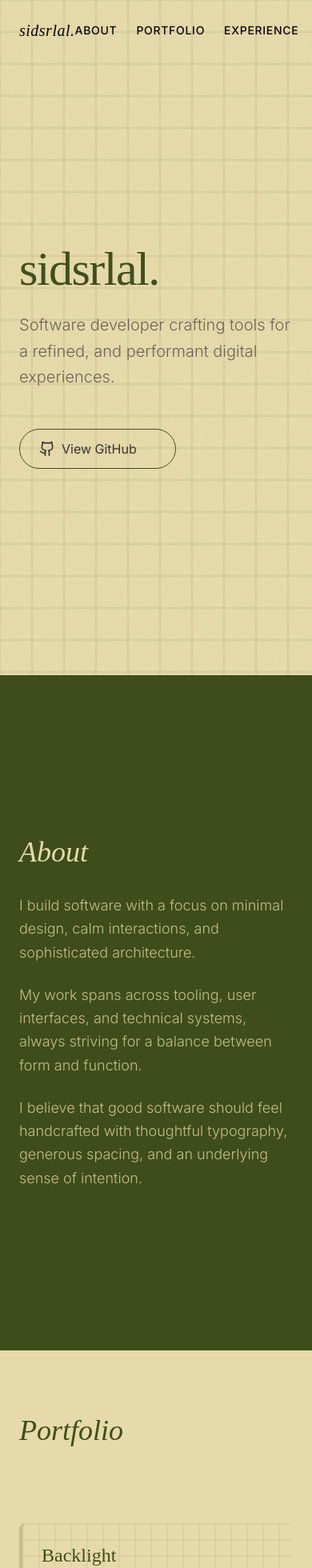
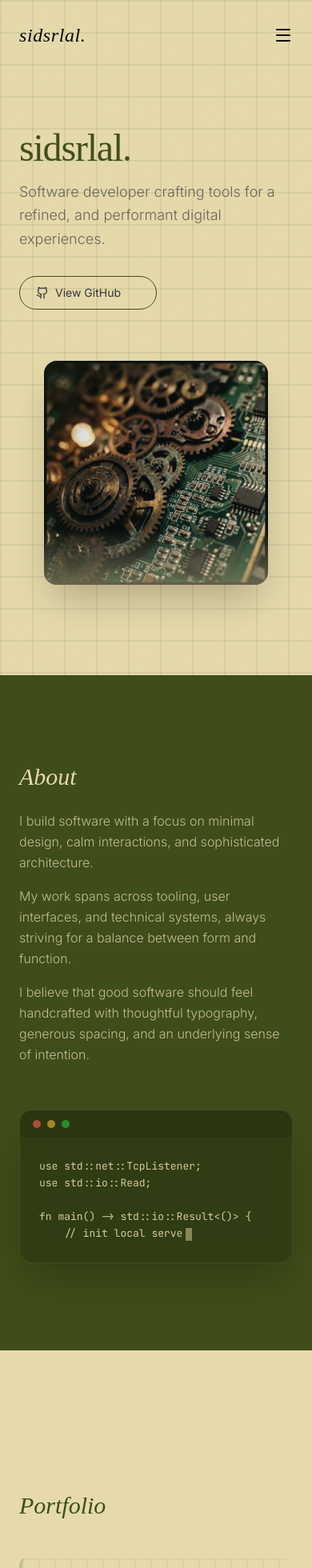
Before and after one commit to sidharthsreelal/sidsrlal, a React (Vite) app: page / in a window 390 px wide. Shown: the top 1960 px of the page at 80% size. Built offline with nearby package versions, Linux system fonts and the light colour scheme.

Commit message:
device wide compatibility

```diff
--- a/index.html
+++ b/index.html
@@ -2,7 +2,7 @@
 <html lang="en">
   <head>
     <meta charset="UTF-8" />
-    <link rel="icon" type="image/svg+xml" href="/vite.svg" />
+    <link rel="icon" type="image/svg+xml" href="/favicon.svg" />
     <meta name="viewport" content="width=device-width, initial-scale=1.0" />
     <title>sidsrlal</title>
   </head>
--- a/src/App.tsx
+++ b/src/App.tsx
@@ -1,9 +1,10 @@
+import { useState } from 'react';
 import { Cursor } from './components/Cursor';
 import { Section } from './components/Section';
 import { Terminal } from './components/Terminal';
 import { InteractiveGrid } from './components/InteractiveGrid';
 import { HeroPortrait } from './components/HeroPortrait';
-import { Github, ArrowUpRight, Mail } from 'lucide-react';
+import { Github, ArrowUpRight, Mail, Menu, X } from 'lucide-react';
 
 const projects = [
   {
@@ -28,7 +29,16 @@ const projects = [
   },
 ];
 
+const navLinks = [
+  { href: '#about', label: 'About' },
+  { href: '#portfolio', label: 'Portfolio' },
+  { href: '#experience', label: 'Experience' },
+  { href: '#contact', label: 'Contact' },
+];
+
 function App() {
+  const [menuOpen, setMenuOpen] = useState(false);
+
   return (
     <div className="relative w-full overflow-hidden selection:bg-olive-dark selection:text-offwhite">
       <div className="noise-overlay"></div>
@@ -36,51 +46,77 @@ function App() {
 
       {/* Navigation */}
       <nav className="fixed top-0 left-0 w-full p-6 md:px-12 md:py-8 flex justify-between items-center z-40 mix-blend-difference text-offwhite">
-        <div className="font-serif text-xl tracking-wide italic">sidsrlal.</div>
-        <div className="flex gap-6 text-sm tracking-wider uppercase font-medium">
-          <a href="#about" className="hover:opacity-70 transition-opacity">About</a>
-          <a href="#portfolio" className="hover:opacity-70 transition-opacity">Portfolio</a>
-          <a href="#experience" className="hover:opacity-70 transition-opacity">Experience</a>
-          <a href="#contact" className="hover:opacity-70 transition-opacity">Contact</a>
+        <div className="font-serif text-2xl md:text-3xl tracking-wide italic">sidsrlal.</div>
+
+        {/* Desktop nav links */}
+        <div className="hidden md:flex gap-6 text-sm tracking-wider uppercase font-medium">
+          {navLinks.map(({ href, label }) => (
+            <a key={href} href={href} className="hover:opacity-70 transition-opacity">{label}</a>
+          ))}
         </div>
+
+        {/* Mobile hamburger button */}
+        <button
+          className="md:hidden p-2 -mr-2"
+          onClick={() => setMenuOpen(!menuOpen)}
+          aria-label="Toggle menu"
+        >
+          {menuOpen ? <X className="w-6 h-6" /> : <Menu className="w-6 h-6" />}
+        </button>
       </nav>
+
+      {/* Mobile fullscreen menu overlay */}
+      {menuOpen && (
+        <div className="fixed inset-0 z-30 bg-olive-dark/95 backdrop-blur-md flex flex-col items-center justify-center gap-8 md:hidden">
+          {navLinks.map(({ href, label }) => (
+            <a
+              key={href}
+              href={href}
+              className="text-offwhite text-3xl font-serif italic tracking-wide hover:opacity-70 transition-opacity"
+              onClick={() => setMenuOpen(false)}
+            >
+              {label}
+            </a>
+          ))}
+        </div>
+      )}
 
       {/* Hero Section */}
       <Section id="home" theme="light" className="justify-center pt-32 relative">
         {/* Interactive Grid Background */}
         <InteractiveGrid className="absolute inset-0" />
 
-        <div className="relative z-10 grid md:grid-cols-[1.2fr_0.8fr] gap-12 items-center">
+        <div className="relative z-10 grid grid-cols-1 md:grid-cols-[1.2fr_0.8fr] gap-8 md:gap-12 items-center">
           <div className="max-w-2xl">
-            <h1 className="font-serif text-6xl md:text-8xl lg:text-9xl tracking-tight text-olive-dark mb-6">
+            <h1 className="font-serif text-5xl sm:text-6xl md:text-8xl lg:text-9xl tracking-tight text-olive-dark mb-4 md:mb-6">
               sidsrlal.
             </h1>
-            <p className="text-xl md:text-2xl text-text/70 max-w-2xl font-light leading-relaxed mb-12">
+            <p className="text-lg sm:text-xl md:text-2xl text-text/70 max-w-2xl font-light leading-relaxed mb-8 md:mb-12">
               Software developer crafting tools for a refined, and performant digital experiences.
             </p>
             <a
               href="https://github.com/sidharthsreelal"
               target="_blank"
               rel="noopener noreferrer"
-              className="inline-flex items-center gap-2 border border-olive-dark px-6 py-3 rounded-full hover:bg-olive-dark hover:text-offwhite transition-colors duration-300 group"
+              className="inline-flex items-center gap-2 border border-olive-dark px-5 py-2.5 md:px-6 md:py-3 rounded-full hover:bg-olive-dark hover:text-offwhite transition-colors duration-300 group text-sm md:text-base"
             >
-              <Github className="w-5 h-5" />
+              <Github className="w-4 h-4 md:w-5 md:h-5" />
               <span>View GitHub</span>
               <ArrowUpRight className="w-4 h-4 opacity-0 -translate-x-2 group-hover:opacity-100 group-hover:translate-x-0 transition-all duration-300" />
             </a>
           </div>
 
-          {/* Editorial Photograph */}
-          <HeroPortrait className="hidden md:block w-full max-w-sm ml-auto aspect-square" />
+          {/* Editorial Photograph — visible on all screens */}
+          <HeroPortrait className="w-full max-w-[280px] sm:max-w-xs md:max-w-sm mx-auto md:ml-auto md:mr-0 aspect-square mt-8 md:mt-0" />
         </div>
       </Section>
 
       {/* About Section */}
       <Section id="about" theme="dark">
-        <div className="grid md:grid-cols-2 gap-12 items-center">
+        <div className="grid grid-cols-1 md:grid-cols-2 gap-8 md:gap-12 items-center">
           <div>
-            <h2 className="font-serif text-4xl md:text-6xl mb-8 italic">About</h2>
-            <div className="space-y-6 text-lg md:text-xl font-light text-offwhite/80 leading-relaxed">
+            <h2 className="font-serif text-3xl sm:text-4xl md:text-6xl mb-6 md:mb-8 italic">About</h2>
+            <div className="space-y-4 md:space-y-6 text-base sm:text-lg md:text-xl font-light text-offwhite/80 leading-relaxed">
               <p>
                 I build software with a focus on minimal design, calm interactions, and sophisticated architecture.
               </p>
@@ -92,7 +128,8 @@ function App() {
               </p>
             </div>
           </div>
-          <div className="hidden md:flex justify-end relative w-full items-center">
+          {/* Terminal — visible on all screens, stacks below on mobile */}
+          <div className="flex justify-center md:justify-end relative w-full items-center mt-6 md:mt-0">
             <Terminal className="w-full max-w-lg aspect-[16/9]" />
           </div>
         </div>
@@ -100,28 +137,28 @@ function App() {
 
       {/* Portfolio Section */}
       <Section id="portfolio" theme="light">
-        <h2 className="font-serif text-4xl md:text-6xl mb-16 text-olive-dark italic">Portfolio</h2>
-        <div className="flex flex-col gap-8 pt-8 max-w-4xl">
+        <h2 className="font-serif text-3xl sm:text-4xl md:text-6xl mb-8 md:mb-16 text-olive-dark italic">Portfolio</h2>
+        <div className="flex flex-col gap-6 md:gap-8 pt-4 md:pt-8 max-w-4xl">
           {projects.map((project, index) => (
             <a
               key={index}
               href={project.link}
               target="_blank"
               rel="noopener noreferrer"
-              className="group block border-l-4 border-olive-dark/20 pl-6 py-6 hover:bg-olive-dark/5 hover:border-olive-dark transition-all duration-500 rounded-lg relative bg-grid-olive"
+              className="group block border-l-4 border-olive-dark/20 pl-4 py-4 md:pl-6 md:py-6 hover:bg-olive-dark/5 hover:border-olive-dark transition-all duration-500 rounded-lg relative bg-grid-olive"
               data-clickable="true"
             >
-              <div className="flex flex-col md:flex-row md:items-center justify-between gap-6">
-                <div className="space-y-2">
-                  <h3 className="text-2xl md:text-4xl font-serif font-medium text-olive-dark group-hover:translate-x-3 transition-transform duration-500">
+              <div className="flex items-center justify-between gap-4 md:gap-6">
+                <div className="space-y-1 md:space-y-2 min-w-0">
+                  <h3 className="text-xl sm:text-2xl md:text-4xl font-serif font-medium text-olive-dark group-hover:translate-x-3 transition-transform duration-500">
                     {project.name}
                   </h3>
-                  <p className="text-lg text-text/70 font-light group-hover:text-text transition-colors duration-500 max-w-xl">
+                  <p className="text-sm sm:text-base md:text-lg text-text/70 font-light group-hover:text-text transition-colors duration-500 max-w-xl truncate sm:whitespace-normal">
                     {project.description}
                   </p>
                 </div>
-                <div className="w-12 h-12 rounded-full border border-olive-dark/20 flex items-center justify-center group-hover:bg-olive-dark group-hover:text-offwhite transition-all duration-500 flex-shrink-0 group-hover:scale-110 mr-2">
-                  <ArrowUpRight className="w-6 h-6 opacity-50 group-hover:opacity-100 transition-all duration-500" />
+                <div className="w-10 h-10 md:w-12 md:h-12 rounded-full border border-olive-dark/20 flex items-center justify-center group-hover:bg-olive-dark group-hover:text-offwhite transition-all duration-500 flex-shrink-0 group-hover:scale-110 mr-1 md:mr-2">
+                  <ArrowUpRight className="w-5 h-5 md:w-6 md:h-6 opacity-50 group-hover:opacity-100 transition-all duration-500" />
                 </div>
               </div>
             </a>
@@ -131,62 +168,62 @@ function App() {
 
       {/* Experience Section */}
       <Section id="experience" theme="dark">
-        <h2 className="font-serif text-4xl md:text-6xl mb-16 italic">Experience</h2>
-        <div className="space-y-16">
-          <div className="border-t border-offwhite/20 pt-8 relative group">
+        <h2 className="font-serif text-3xl sm:text-4xl md:text-6xl mb-8 md:mb-16 italic">Experience</h2>
+        <div className="space-y-10 md:space-y-16">
+          <div className="border-t border-offwhite/20 pt-6 md:pt-8 relative group">
             <div className="absolute top-0 left-0 w-full h-px bg-offwhite scale-x-0 group-hover:scale-x-100 transition-transform duration-700 origin-left"></div>
-            <div className="grid md:grid-cols-[1fr_2fr] gap-8">
+            <div className="grid grid-cols-1 md:grid-cols-[1fr_2fr] gap-4 md:gap-8">
               <div>
-                <h3 className="text-2xl font-serif mb-2 text-offwhite group-hover:text-white transition-colors duration-300">Freelancer</h3>
-                <p className="text-offwhite/50 font-mono text-sm uppercase tracking-wider">Present</p>
+                <h3 className="text-xl md:text-2xl font-serif mb-1 md:mb-2 text-offwhite group-hover:text-white transition-colors duration-300">Freelancer</h3>
+                <p className="text-offwhite/50 font-mono text-xs md:text-sm uppercase tracking-wider">Present</p>
               </div>
-              <div className="space-y-4">
-                <h4 className="text-xl font-medium text-offwhite/90">Independent Software Developer</h4>
-                <p className="text-offwhite/70 font-light text-lg leading-relaxed group-hover:text-offwhite transition-colors duration-300">
+              <div className="space-y-3 md:space-y-4">
+                <h4 className="text-lg md:text-xl font-medium text-offwhite/90">Independent Software Developer</h4>
+                <p className="text-offwhite/70 font-light text-base md:text-lg leading-relaxed group-hover:text-offwhite transition-colors duration-300">
                   Building custom software for independent clients. My work usually involves bridging the gap between reliable backend architecture and a highly polished frontend.
                 </p>
               </div>
             </div>
           </div>
 
-          <div className="border-t border-offwhite/20 pt-8 relative group">
+          <div className="border-t border-offwhite/20 pt-6 md:pt-8 relative group">
             <div className="absolute top-0 left-0 w-full h-px bg-offwhite scale-x-0 group-hover:scale-x-100 transition-transform duration-700 origin-left"></div>
-            <div className="grid md:grid-cols-[1fr_2fr] gap-8">
+            <div className="grid grid-cols-1 md:grid-cols-[1fr_2fr] gap-4 md:gap-8">
               <div>
-                <h3 className="text-2xl font-serif mb-2 text-offwhite group-hover:text-white transition-colors duration-300">HackTVM</h3>
-                <p className="text-offwhite/50 font-mono text-sm uppercase tracking-wider">Sep 2025 — Nov 2025</p>
-                <p className="text-offwhite/40 text-sm mt-1">Kerala, India</p>
+                <h3 className="text-xl md:text-2xl font-serif mb-1 md:mb-2 text-offwhite group-hover:text-white transition-colors duration-300">HackTVM</h3>
+                <p className="text-offwhite/50 font-mono text-xs md:text-sm uppercase tracking-wider">Sep 2025 — Nov 2025</p>
+                <p className="text-offwhite/40 text-xs md:text-sm mt-1">Kerala, India</p>
               </div>
-              <div className="space-y-4">
-                <h4 className="text-xl font-medium text-offwhite/90">Founder & Lead Event Organizer</h4>
-                <p className="text-offwhite/70 font-light text-lg leading-relaxed group-hover:text-offwhite transition-colors duration-300">
+              <div className="space-y-3 md:space-y-4">
+                <h4 className="text-lg md:text-xl font-medium text-offwhite/90">Founder & Lead Event Organizer</h4>
+                <p className="text-offwhite/70 font-light text-base md:text-lg leading-relaxed group-hover:text-offwhite transition-colors duration-300">
                   Built HackTVM to be India's first interschool hackathon under the Hack Club network. Partnered with a global NGO to scale and create real-world opportunities for students.
                 </p>
-                <div className="flex flex-wrap gap-2 mt-4 opacity-70 group-hover:opacity-100 transition-opacity duration-300">
-                  <span className="px-3 py-1 rounded-full border border-offwhite/20 text-xs text-offwhite/80">Event Planning</span>
-                  <span className="px-3 py-1 rounded-full border border-offwhite/20 text-xs text-offwhite/80">Presentation Skills</span>
-                  <span className="px-3 py-1 rounded-full border border-offwhite/20 text-xs text-offwhite/80">Leadership</span>
+                <div className="flex flex-wrap gap-2 mt-3 md:mt-4 opacity-70 group-hover:opacity-100 transition-opacity duration-300">
+                  <span className="px-2.5 py-1 md:px-3 rounded-full border border-offwhite/20 text-xs text-offwhite/80">Event Planning</span>
+                  <span className="px-2.5 py-1 md:px-3 rounded-full border border-offwhite/20 text-xs text-offwhite/80">Presentation Skills</span>
+                  <span className="px-2.5 py-1 md:px-3 rounded-full border border-offwhite/20 text-xs text-offwhite/80">Leadership</span>
                 </div>
               </div>
             </div>
           </div>
 
-          <div className="border-t border-offwhite/20 pt-8 relative group">
+          <div className="border-t border-offwhite/20 pt-6 md:pt-8 relative group">
             <div className="absolute top-0 left-0 w-full h-px bg-offwhite scale-x-0 group-hover:scale-x-100 transition-transform duration-700 origin-left"></div>
-            <div className="grid md:grid-cols-[1fr_2fr] gap-8">
+            <div className="grid grid-cols-1 md:grid-cols-[1fr_2fr] gap-4 md:gap-8">
               <div>
-                <h3 className="text-2xl font-serif mb-2 text-offwhite group-hover:text-white transition-colors duration-300">UST Global</h3>
-                <p className="text-offwhite/50 font-mono text-sm uppercase tracking-wider">Mar 2025 — Apr 2025</p>
-                <p className="text-offwhite/40 text-sm mt-1">Kerala, India</p>
+                <h3 className="text-xl md:text-2xl font-serif mb-1 md:mb-2 text-offwhite group-hover:text-white transition-colors duration-300">UST Global</h3>
+                <p className="text-offwhite/50 font-mono text-xs md:text-sm uppercase tracking-wider">Mar 2025 — Apr 2025</p>
+                <p className="text-offwhite/40 text-xs md:text-sm mt-1">Kerala, India</p>
               </div>
-              <div className="space-y-4">
-                <h4 className="text-xl font-medium text-offwhite/90">Extern</h4>
-                <p className="text-offwhite/70 font-light text-lg leading-relaxed group-hover:text-offwhite transition-colors duration-300">
+              <div className="space-y-3 md:space-y-4">
+                <h4 className="text-lg md:text-xl font-medium text-offwhite/90">Extern</h4>
+                <p className="text-offwhite/70 font-light text-base md:text-lg leading-relaxed group-hover:text-offwhite transition-colors duration-300">
                   Participated in a comprehensive externship program to understand how a multinational technology company operates on a daily basis compared to academics.
                 </p>
-                <div className="flex flex-wrap gap-2 mt-4 opacity-70 group-hover:opacity-100 transition-opacity duration-300">
-                  <span className="px-3 py-1 rounded-full border border-offwhite/20 text-xs text-offwhite/80">Teamwork</span>
-                  <span className="px-3 py-1 rounded-full border border-offwhite/20 text-xs text-offwhite/80">Collaborative Problem Solving</span>
+                <div className="flex flex-wrap gap-2 mt-3 md:mt-4 opacity-70 group-hover:opacity-100 transition-opacity duration-300">
+                  <span className="px-2.5 py-1 md:px-3 rounded-full border border-offwhite/20 text-xs text-offwhite/80">Teamwork</span>
+                  <span className="px-2.5 py-1 md:px-3 rounded-full border border-offwhite/20 text-xs text-offwhite/80">Collaborative Problem Solving</span>
                 </div>
               </div>
             </div>
@@ -196,37 +233,37 @@ function App() {
 
       {/* GitHub & Contact Section */}
       <Section id="contact" theme="dark" className="min-h-[70vh]">
-        <div className="flex flex-col items-center text-center space-y-12">
-          <div className="space-y-6">
-            <h2 className="font-serif text-5xl md:text-7xl italic">Let's connect</h2>
-            <p className="text-xl text-offwhite/70 max-w-xl mx-auto font-light">
+        <div className="flex flex-col items-center text-center space-y-8 md:space-y-12">
+          <div className="space-y-4 md:space-y-6">
+            <h2 className="font-serif text-3xl sm:text-5xl md:text-7xl italic">Let's connect</h2>
+            <p className="text-base sm:text-lg md:text-xl text-offwhite/70 max-w-xl mx-auto font-light px-4">
               Explore more of my open-source work on GitHub or reach out to discuss technical ideas.
             </p>
           </div>
 
-          <div className="flex flex-col sm:flex-row gap-6">
+          <div className="flex flex-col sm:flex-row gap-4 md:gap-6 w-full sm:w-auto px-4 sm:px-0">
             <a
               href="https://github.com/sidharthsreelal"
               target="_blank"
               rel="noopener noreferrer"
-              className="inline-flex items-center gap-3 bg-offwhite text-olive-dark px-8 py-4 rounded-full font-medium hover:bg-white transition-colors duration-300 group"
+              className="inline-flex items-center justify-center gap-3 bg-offwhite text-olive-dark px-6 py-3 md:px-8 md:py-4 rounded-full font-medium hover:bg-white transition-colors duration-300 group text-sm md:text-base"
             >
-              <Github className="w-5 h-5" />
+              <Github className="w-4 h-4 md:w-5 md:h-5" />
               <span>@sidharthsreelal</span>
               <ArrowUpRight className="w-4 h-4 opacity-0 -translate-x-2 group-hover:opacity-100 group-hover:translate-x-0 transition-all duration-300" />
             </a>
 
             <a
               href="mailto:sidharthsreelal@gmail.com"
-              className="inline-flex items-center gap-3 border border-offwhite px-8 py-4 rounded-full font-medium text-offwhite hover:bg-offwhite/10 transition-colors duration-300"
+              className="inline-flex items-center justify-center gap-3 border border-offwhite px-6 py-3 md:px-8 md:py-4 rounded-full font-medium text-offwhite hover:bg-offwhite/10 transition-colors duration-300 text-sm md:text-base"
             >
-              <Mail className="w-5 h-5" />
+              <Mail className="w-4 h-4 md:w-5 md:h-5" />
               <span>Contact Me</span>
             </a>
           </div>
         </div>
 
-        <footer className="mt-32 pt-8 border-t border-offwhite/20 text-center text-sm text-offwhite/50 tracking-wider font-light">
+        <footer className="mt-16 md:mt-32 pt-6 md:pt-8 border-t border-offwhite/20 text-center text-xs md:text-sm text-offwhite/50 tracking-wider font-light">
           © {new Date().getFullYear()} SIDHARTH SREELAL. CRAFTED WITH CARE.
         </footer>
       </Section>
--- a/src/components/InteractiveGrid.tsx
+++ b/src/components/InteractiveGrid.tsx
@@ -1,4 +1,4 @@
-import { useRef, useEffect, useCallback } from 'react';
+import { useRef, useEffect, useCallback, useState } from 'react';
 
 interface InteractiveGridProps {
   className?: string;
@@ -8,12 +8,21 @@ export const InteractiveGrid = ({ className }: InteractiveGridProps) => {
   const canvasRef = useRef<HTMLCanvasElement>(null);
   const mouseRef = useRef({ x: -200, y: -200, active: false });
   const animFrameRef = useRef<number>(0);
+  const [isTouchDevice, setIsTouchDevice] = useState(false);
 
   const GRID_SPACING = 40;
   const LINE_WIDTH = 2;
   const LINE_COLOR = 'rgba(50, 62, 20, 0.08)';
   const MAGNIFY_RADIUS = 120;
   const MAGNIFY_STRENGTH = 1.8;
+
+  useEffect(() => {
+    const mq = window.matchMedia('(hover: hover) and (pointer: fine)');
+    setIsTouchDevice(!mq.matches);
+    const handleChange = (e: MediaQueryListEvent) => setIsTouchDevice(!e.matches);
+    mq.addEventListener('change', handleChange);
+    return () => mq.removeEventListener('change', handleChange);
+  }, []);
 
   const draw = useCallback(() => {
     const canvas = canvasRef.current;
@@ -28,7 +37,6 @@ export const InteractiveGrid = ({ className }: InteractiveGridProps) => {
     ctx.lineWidth = LINE_WIDTH;
     ctx.strokeStyle = LINE_COLOR;
 
-    // Draw vertical lines with distortion
     for (let x = 0; x <= width; x += GRID_SPACING) {
       ctx.beginPath();
       for (let y = 0; y <= height; y += 2) {
@@ -58,7 +66,6 @@ export const InteractiveGrid = ({ className }: InteractiveGridProps) => {
       ctx.stroke();
     }
 
-    // Draw horizontal lines with distortion
     for (let y = 0; y <= height; y += GRID_SPACING) {
       ctx.beginPath();
       for (let x = 0; x <= width; x += 2) {
@@ -92,6 +99,8 @@ export const InteractiveGrid = ({ className }: InteractiveGridProps) => {
   }, []);
 
   useEffect(() => {
+    if (isTouchDevice) return;
+
     const canvas = canvasRef.current;
     if (!canvas) return;
 
@@ -106,13 +115,11 @@ export const InteractiveGrid = ({ className }: InteractiveGridProps) => {
     window.addEventListener('resize', resizeCanvas);
     animFrameRef.current = requestAnimationFrame(draw);
 
-    // Listen on window so we don't block pointer events on content above
     const handleMouseMove = (e: MouseEvent) => {
       const rect = canvas.getBoundingClientRect();
       const x = e.clientX - rect.left;
       const y = e.clientY - rect.top;
 
-      // Check if cursor is within the canvas bounds
       if (x >= 0 && x <= rect.width && y >= 0 && y <= rect.height) {
         mouseRef.current = { x, y, active: true };
       } else {
@@ -127,7 +134,24 @@ export const InteractiveGrid = ({ className }: InteractiveGridProps) => {
       window.removeEventListener('mousemove', handleMouseMove);
       cancelAnimationFrame(animFrameRef.current);
     };
-  }, [draw]);
+  }, [draw, isTouchDevice]);
+
+  // On touch devices, render a simple static CSS grid instead of the canvas
+  if (isTouchDevice) {
+    return (
+      <div
+        className={`${className} bg-grid-hero`}
+        style={{
+          position: 'absolute',
+          inset: 0,
+          width: '100%',
+          height: '100%',
+          pointerEvents: 'none',
+          zIndex: 0,
+        }}
+      />
+    );
+  }
 
   return (
     <canvas
--- a/src/index.css
+++ b/src/index.css
@@ -6,7 +6,6 @@
 
 :root {
   font-family: 'Inter', sans-serif;
-  cursor: none;
 }
 
 @supports (font-variation-settings: normal) {
@@ -17,10 +16,12 @@
 
 body {
   @apply bg-offwhite text-text font-sans antialiased;
-  cursor: none;
 }
 
-/* Ensure links and buttons don't show the default pointer since we have a custom cursor */
+/* Only hide the system cursor on devices that have a fine pointer (mouse) */
+@media (hover: hover) and (pointer: fine) {
+  :root,
+  body,
   a,
   button,
   [role="button"],
@@ -28,6 +29,7 @@ input,
   select,
   textarea {
     cursor: none;
+  }
 }
 
 /* Selection color */
@@ -66,14 +68,11 @@ textarea {
 
 .hide-scrollbar {
   -ms-overflow-style: none;
-  /* IE and Edge */
   scrollbar-width: none;
-  /* Firefox */
 }
 
 .hide-scrollbar::-webkit-scrollbar {
   display: none;
-  /* Chrome, Safari and Opera */
 }
 
 .bg-grid-olive {
@@ -81,3 +80,10 @@ textarea {
     linear-gradient(to bottom, rgba(62, 77, 25, 0.05) 2px, transparent 2px);
   background-size: 20px 20px;
 }
+
+/* Static grid fallback for the hero on all devices */
+.bg-grid-hero {
+  background-image: linear-gradient(to right, rgba(50, 62, 20, 0.08) 2px, transparent 2px),
+    linear-gradient(to bottom, rgba(50, 62, 20, 0.08) 2px, transparent 2px);
+  background-size: 40px 40px;
+}
```
Also changed, not shown: src/components/Cursor.tsx (+18 -10 lines), public/favicon.svg (added), 1 other file (tests, documents, lock files or other folders). Lines whose indentation alone changed are shown as unchanged.
